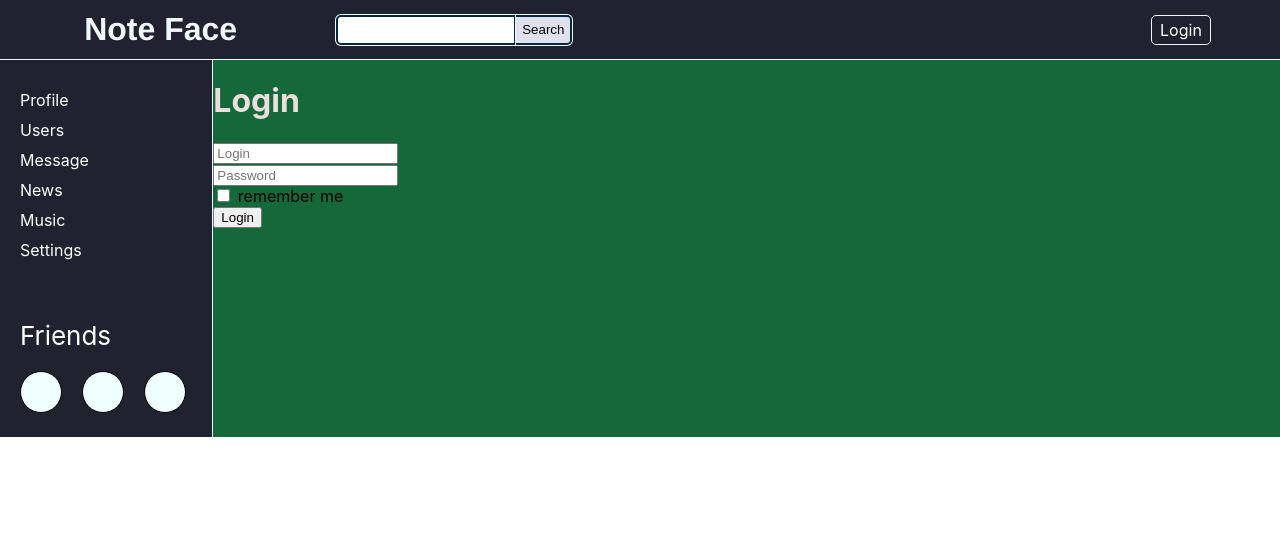
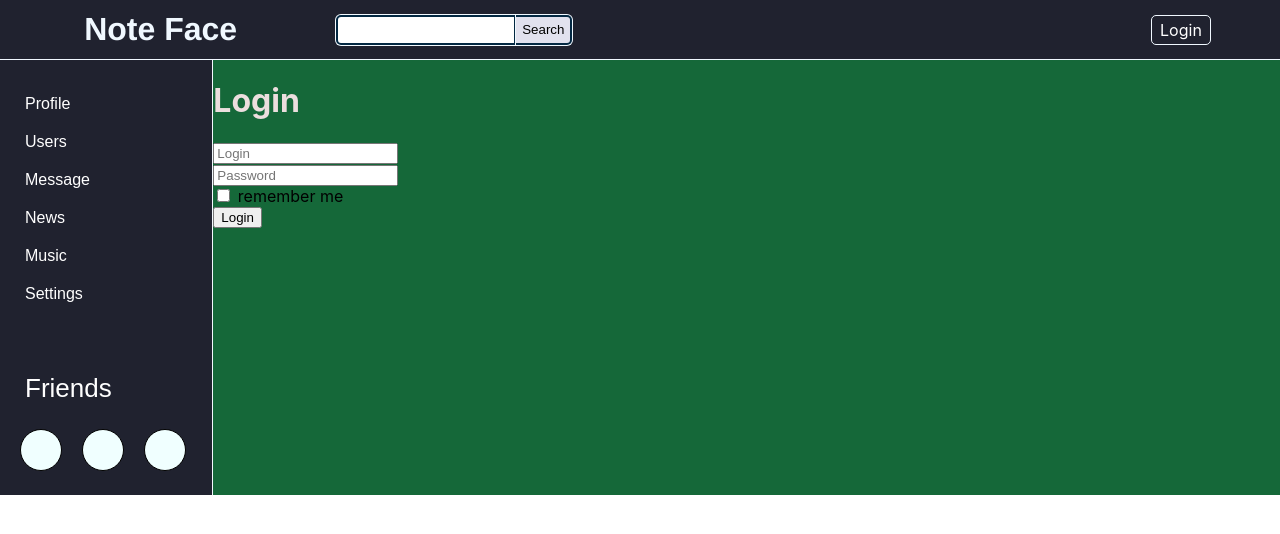
Before and after one commit to Bishko86/react-network, a React (Create React App) app: page /login in a window 1280 px wide. Shown: the top 534 px of the page. Built offline with nearby package versions, Linux system fonts and the light colour scheme; no server answers.

Commit message:
transform scale for navbar item, and box-shadow

```diff
--- a/src/components/Navbar/NavbarItems/NavbarItems.module.css
+++ b/src/components/Navbar/NavbarItems/NavbarItems.module.css
@@ -1,9 +1,20 @@
+@import url('https://fonts.googleapis.com/css2?family=Slabo+27px&display=swap');
+
+
 .item a{
+    font-family: 'Asap', sans-serif;
     display: block;
     color: #fff;
     text-decoration: none;
     margin: 10px 20px;
+    padding: 5px;
+    transition: .3s;
+}
+.item a:hover{
+    transform: scale(1.05);
+    box-shadow: 0px 0px 2px 2px rgba(244, 250, 255,0.1);
+
 }
 a.active_link {
-    color: #fca451;
+    color: #eeba10;
 }
```
